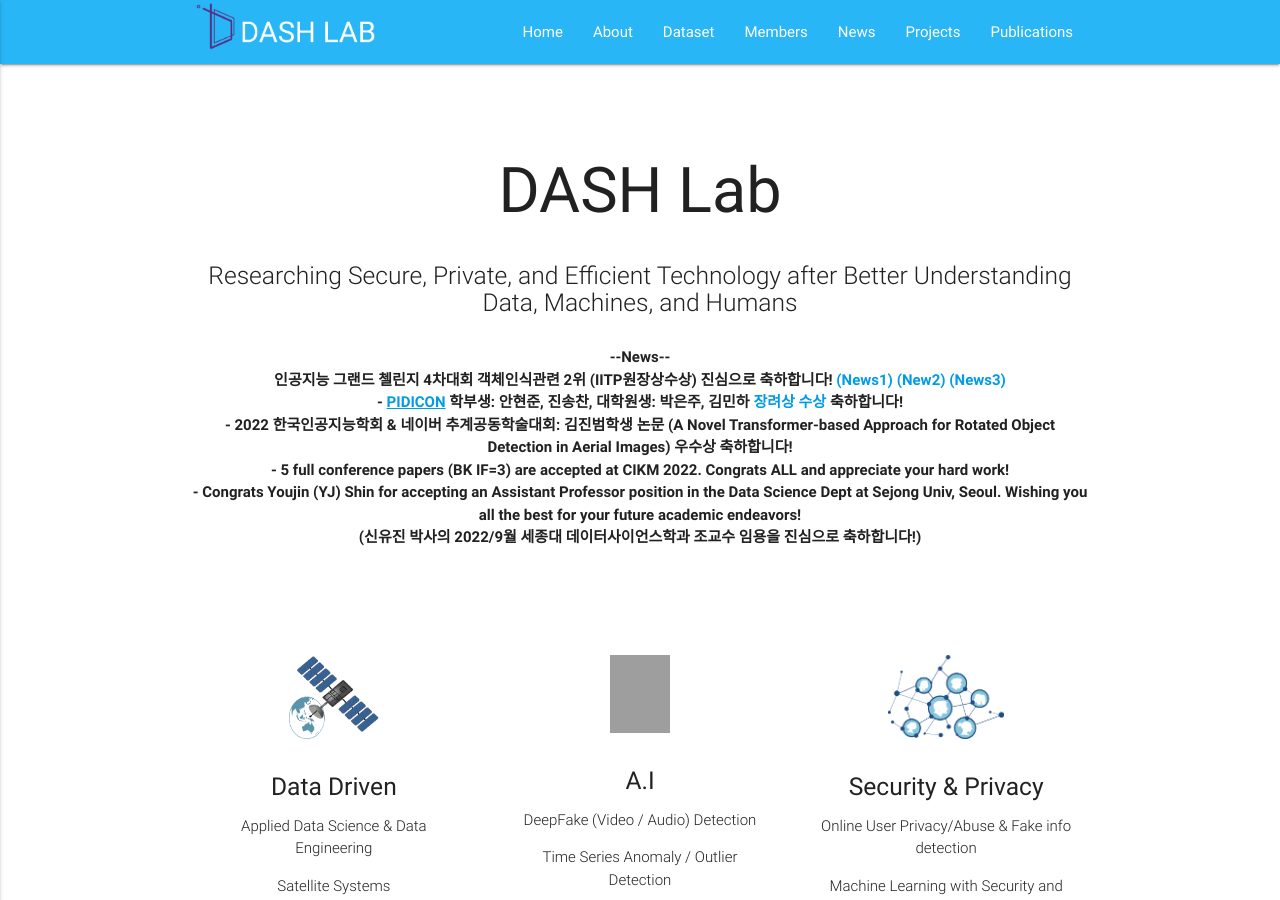
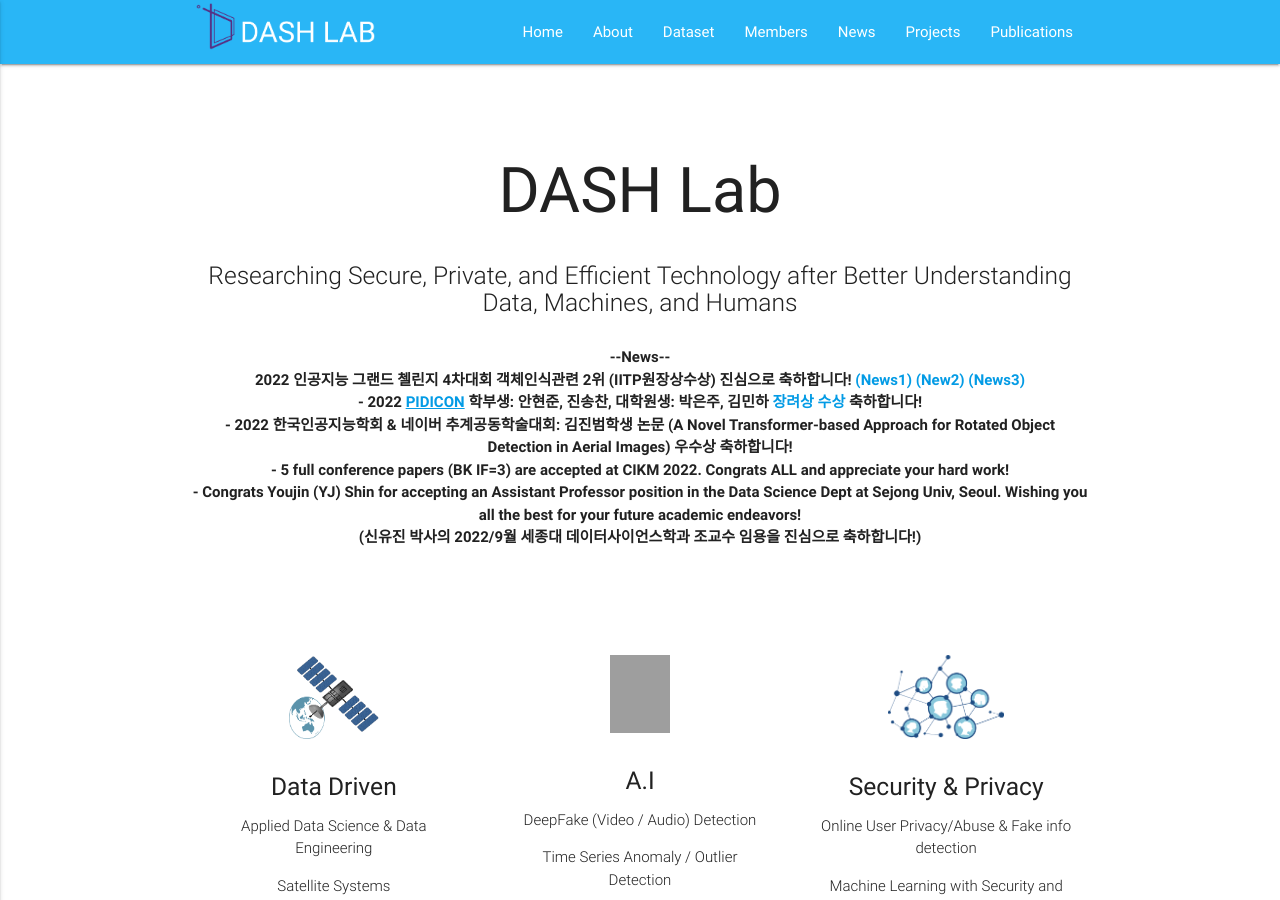
Before and after one commit to Yurim990507/DASH-Lab.github.io, a Jekyll site: the page built from index.md, in a window 1280 px wide and 900 px high. Built offline with Jekyll 4.4.1, drawn with Linux system fonts in a browser that asks for light colours; a script that is not in the unit is left out; comment, search, counter and statistics services are not loaded; grey boxes are pictures that could not be loaded.

Commit message:
Update home.html

```diff
--- a/_layouts/home.html
+++ b/_layouts/home.html
@@ -12,8 +12,8 @@ layout: default
 
       <div class="row center">
         <h7 class="header col s12 light"> <b> --News-- </b></h7>
-        <h7 class="header col s12 light"> <b> 인공지능 그랜드 첼린지 4차대회 객체인식관련 2위 (IITP원장상수상)  진심으로 축하합니다! <a href="https://www.korea.kr/news/pressReleaseView.do?newsId=156538366&call_from=rsslink">(News1)</a> <a href="https://www.aitimes.kr/news/articleView.html?idxno=26612">(New2)</a> <a href="http://www.irobotnews.com/news/articleView.html?idxno=30147">(News3)</a></b></h7>
-        <h7 class="header col s12 light"> <b> - <a href="https://pidicon.kr/"><u>PIDICON</u></a> 학부생: 안현준, 진송찬, 대학원생: 박은주, 김민하 <a href="https://cs.skku.edu/ko/edures/education/view/6957">장려상 수상</a> 축하합니다!   </b></h7>
+        <h7 class="header col s12 light"> <b> 2022 인공지능 그랜드 첼린지 4차대회 객체인식관련 2위 (IITP원장상수상)  진심으로 축하합니다! <a href="https://www.korea.kr/news/pressReleaseView.do?newsId=156538366&call_from=rsslink">(News1)</a> <a href="https://www.aitimes.kr/news/articleView.html?idxno=26612">(New2)</a> <a href="http://www.irobotnews.com/news/articleView.html?idxno=30147">(News3)</a></b></h7>
+        <h7 class="header col s12 light"> <b> - 2022 <a href="https://pidicon.kr/"><u>PIDICON</u></a> 학부생: 안현준, 진송찬, 대학원생: 박은주, 김민하 <a href="https://cs.skku.edu/ko/edures/education/view/6957">장려상 수상</a> 축하합니다!   </b></h7>
         <h7 class="header col s12 light"> <b> - 2022 한국인공지능학회 & 네이버 추계공동학술대회: 김진범학생 논문 (A Novel Transformer-based Approach for Rotated Object Detection in Aerial Images) 우수상 축하합니다!   </b></h7>
         <h7 class="header col s12 light"> <b> - 5 full conference papers (BK IF=3) are accepted at CIKM 2022. Congrats ALL and appreciate your hard work! </b></h7>
         <h7 class="header col s12 light"> <b> - Congrats Youjin (YJ) Shin for accepting an Assistant Professor position in the Data Science Dept at Sejong Univ, Seoul. Wishing you all the best for your future academic endeavors!  </b></h7>
```
